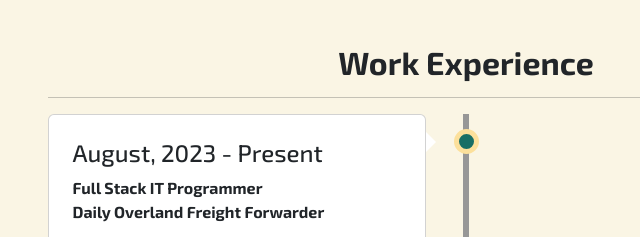
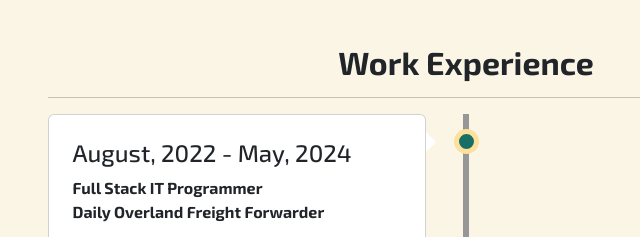
Before and after one commit to Codronix/codronix_folio, a plain HTML site: page index.html in a window 1280 px wide. Shown: the part 1220-1457 px from the top of the page, 174-814 px from the left. Drawn offline with Linux system fonts and the light colour scheme.

Commit message:
Update index.html

```diff
--- a/index.html
+++ b/index.html
@@ -97,7 +97,7 @@
                         <div class="timeline left">
                             <div class="card">
                                 <div class="card-body p-4">
-                                    <h4>August, 2023 - Present</h4>
+                                    <h4>August, 2022 - May, 2024</h4>
                                     <b>Full Stack IT Programmer</b> <br>
                                     <b>Daily Overland Freight Forwarder</b> <hr>
                                     <ul>
```
